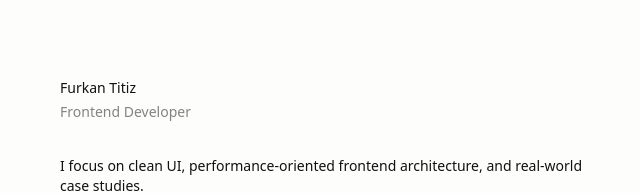
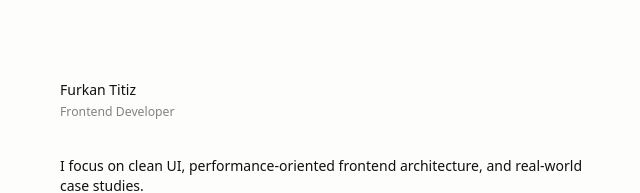
Before and after one commit to qrphy/homepage, a Next.js app: page / in a window 1280 px wide. Shown: the top 193 px of the page, without its empty margins (319-959 px from the left). Built offline with nearby package versions, Linux system fonts and the light colour scheme; no server answers.

Commit message:
update:ui header

```diff
--- a/src/app/components/Header.tsx
+++ b/src/app/components/Header.tsx
@@ -9,7 +9,7 @@ const Header = () => {
           <Link href="/">
             <p className="text-dark">Furkan Titiz</p>
           </Link>
-          <p className="ct-color mt-1">Frontend Developer</p>
+          <p className="ct-color mt-1 text-sm">Frontend Developer</p>
         </div>
       </div>
       {/*
```
